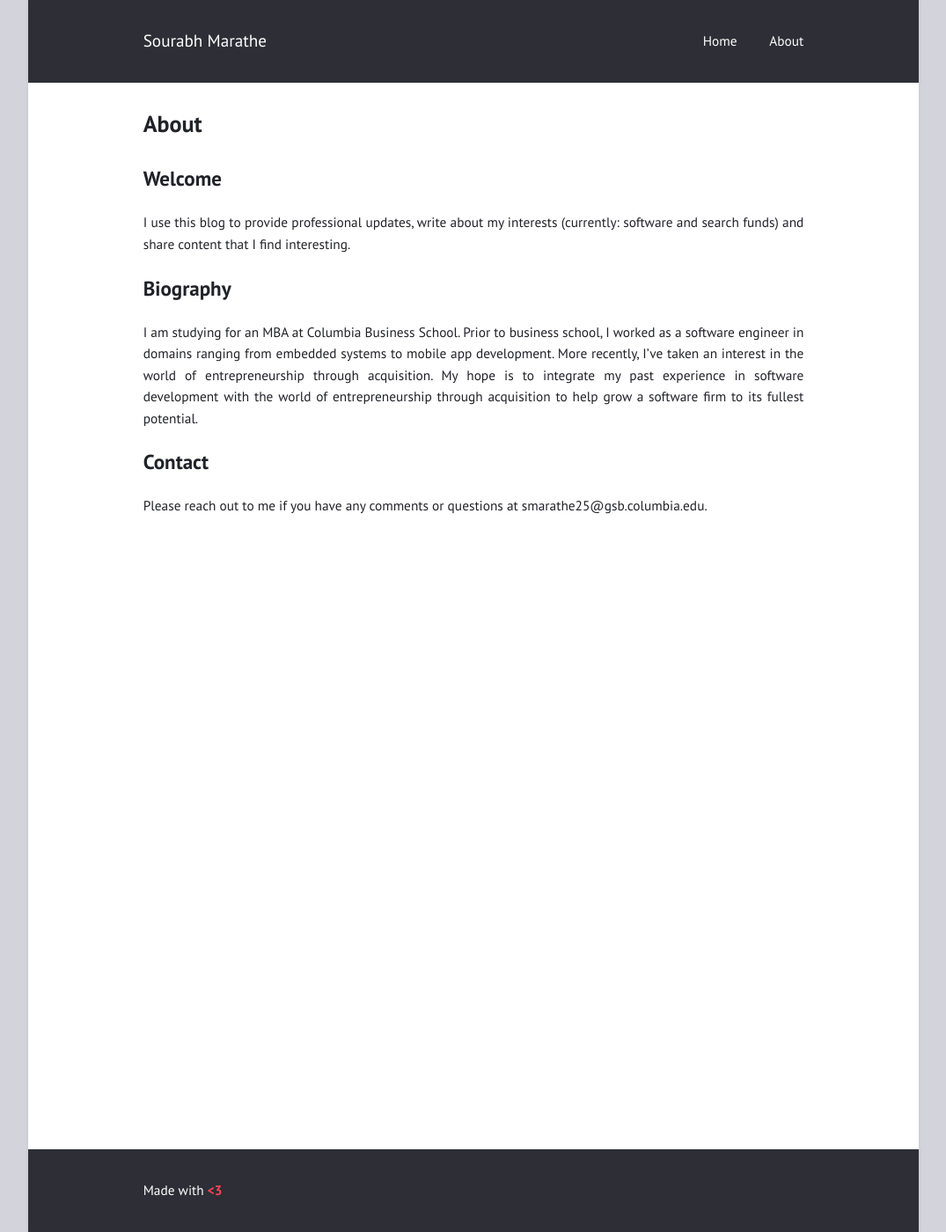
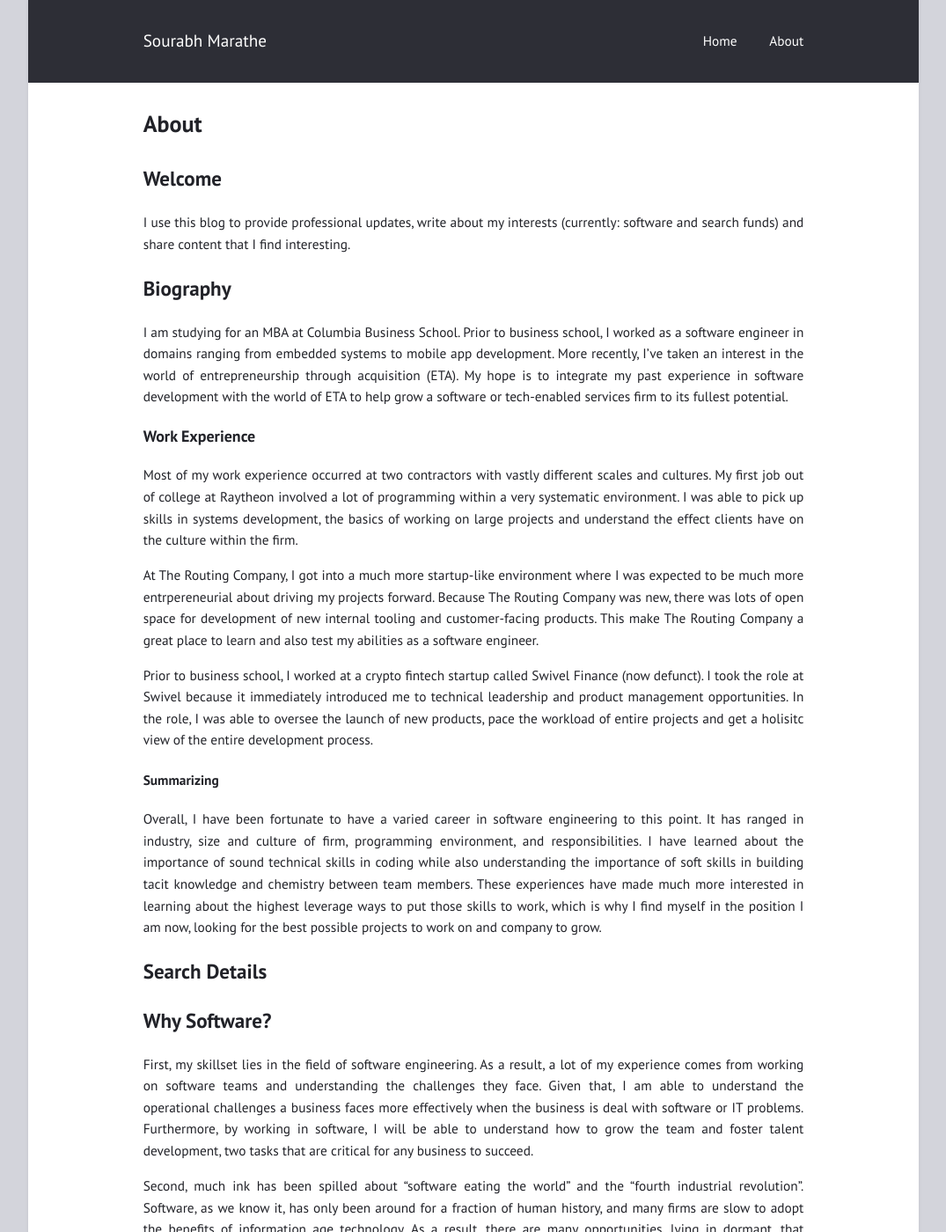
Before and after one commit to sourabhmarathe/sourabhmarathe.github.io, a Jekyll site: the page built from ABOUT.md, in a window 1280 px wide and 1400 px high. Shown: the whole window at 88% size, without its empty margins (102-1177 px from the left). Built offline with Jekyll 4.4.1, drawn with Linux system fonts in a browser that asks for light colours; some of the changed text lies outside the part shown.

```diff
--- a/ABOUT.md
+++ b/ABOUT.md
@@ -10,7 +10,33 @@ I use this blog to provide professional updates, write about my interests (curre
 
 ## Biography
 
-I am studying for an MBA at Columbia Business School. Prior to business school, I worked as a software engineer in domains ranging from embedded systems to mobile app development. More recently, I've taken an interest in the world of entrepreneurship through acquisition. My hope is to integrate my past experience in software development with the world of entrepreneurship through acquisition to help grow a software firm to its fullest potential.
+I am studying for an MBA at Columbia Business School. Prior to business school, I worked as a software engineer in domains ranging from embedded systems to mobile app development. More recently, I've taken an interest in the world of entrepreneurship through acquisition (ETA). My hope is to integrate my past experience in software development with the world of ETA to help grow a software or tech-enabled services firm to its fullest potential.
+
+### Work Experience
+
+Most of my work experience occurred at two contractors with vastly different scales and cultures. My first job out of college at Raytheon involved a lot of programming within a very systematic environment. I was able to pick up skills in systems development, the basics of working on large projects and understand the effect clients have on the culture within the firm.
+
+At The Routing Company, I got into a much more startup-like environment where I was expected to be much more entrpereneurial about driving my projects forward. Because The Routing Company was new, there was lots of open space for development of new internal tooling and customer-facing products. This make The Routing Company a great place to learn and also test my abilities as a software engineer.
+
+Prior to business school, I worked at a crypto fintech startup called Swivel Finance (now defunct). I took the role at Swivel because it immediately introduced me to technical leadership and product management opportunities. In the role, I was able to oversee the launch of new products, pace the workload of entire projects and get a holisitc view of the entire development process.
+
+#### Summarizing
+
+Overall, I have been fortunate to have a varied career in software engineering to this point. It has ranged in industry, size and culture of firm, programming environment, and responsibilities. I have learned about the importance of sound technical skills in coding while also understanding the importance of soft skills in building tacit knowledge and chemistry between team members. These experiences have made much more interested in learning about the highest leverage ways to put those skills to work, which is why I find myself in the position I am now, looking for the best possible projects to work on and company to grow.
+
+## Search Details
+
+## Why Software?
+
+First, my skillset lies in the field of software engineering. As a result, a lot of my experience comes from working on software teams and understanding the challenges they face. Given that, I am able to understand the operational challenges a business faces more effectively when the business is deal with software or IT problems. Furthermore, by working in software, I will be able to understand how to grow the team and foster talent development, two tasks that are critical for any business to succeed.
+
+Second, much ink has been spilled about "software eating the world" and the "fourth industrial revolution". Software, as we know it, has only been around for a fraction of human history, and many firms are slow to adopt the benefits of information age technology. As a result, there are many opportunities, lying in dormant, that deserve to be examined and require an unconventional approach to uncovering them. I aim to play a part in finding, creating and capturing that value.
+
+## Why search for an existing business?
+
+Joining an existing business is very similar to searching for a job. In many ways, this could be thought of as choosing to apply for a position at a small business that does not already exist. Second, searching is a high leverage, energy intensive task that is under utilized. At the margin, it makes sense to search for more optimal working environments where one can create and capture the most value. Given that I have the opportunity now to do so, it makes sense to pursue this while the option is open.
+
+Between the wide variety of opportunities in software, the leverage from taking time to search and my technical skillset, I believe that it makes sense for me to pursue this route and partner with the right company to assist in growing it to its full potential.
 
 ## Contact
 
```
Also changed, not shown: _drafts/2024-03-29-startups-vs-mega-corps.md (added, +17 -0 lines), _drafts/2024-03-30-social-technology-burja.md (added, +17 -0 lines), _posts/2024-03-29-links.md (renamed from _drafts/2024-03-30-links.md, +1 -0 lines).
